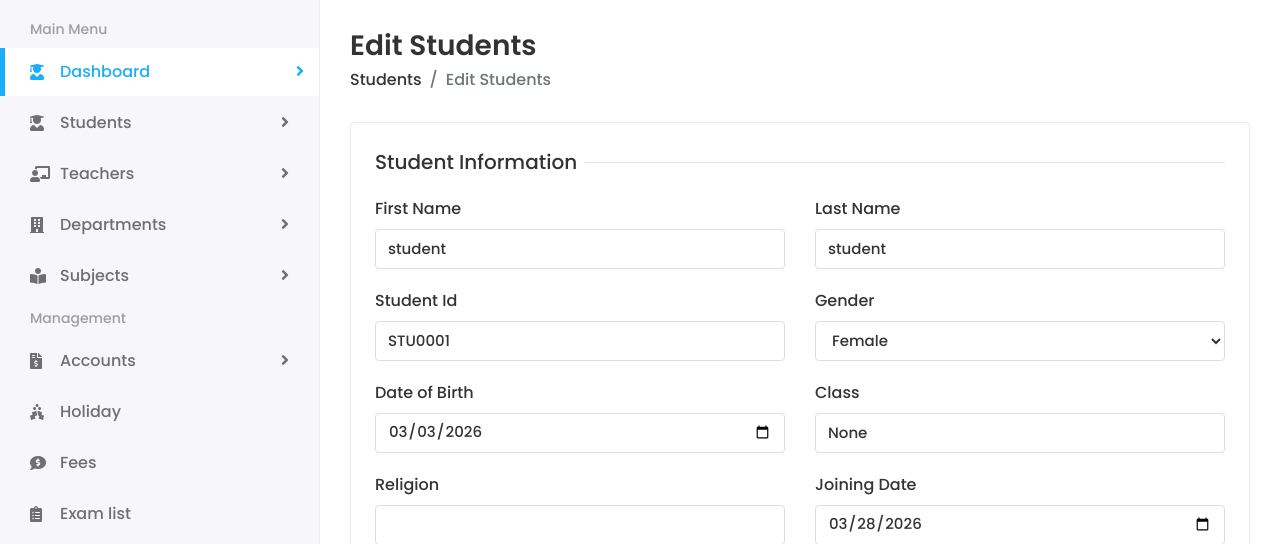
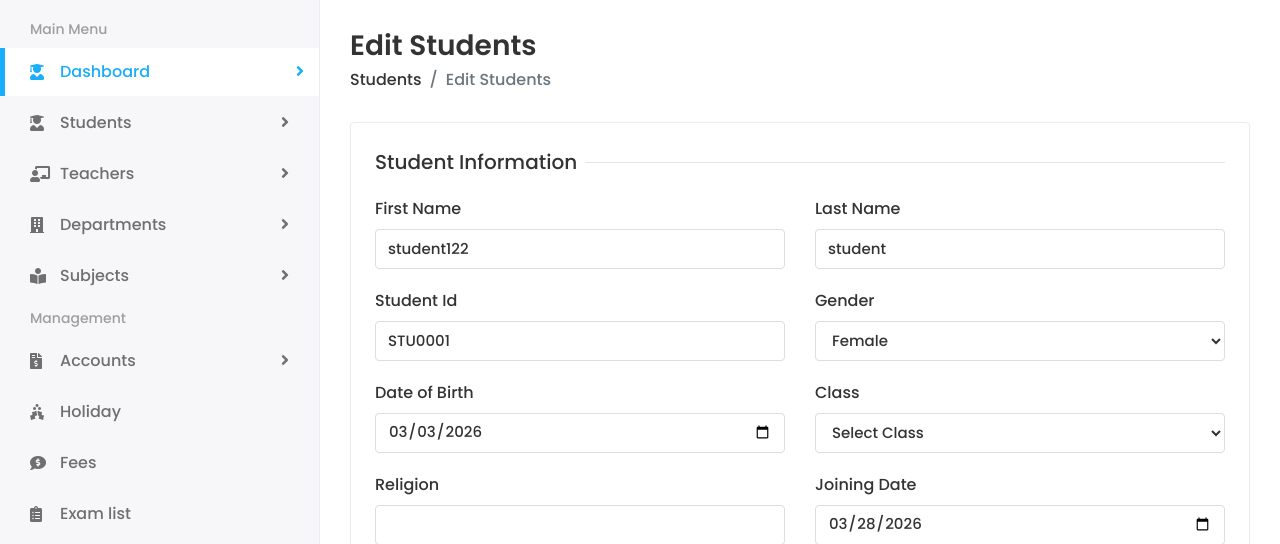
Before and after one commit to Oboualiti/School-PFM-Django-, a Django app: a page that uses templates/students/edit-student.html in a window 1280 px wide. Shown: the part 61-605 px from the top of the page. Run offline with Django 5.2, Linux system fonts and the light colour scheme; a user stored in the database is signed in; data comes from the database, SQL or seed files in the repository; both versions use the stored data as it was after the commit; some libraries are stand-ins or nearby versions.

Commit message:
last update

```diff
--- a/templates/students/edit-student.html
+++ b/templates/students/edit-student.html
@@ -27,13 +27,13 @@
                                 <div class="col-12 col-sm-6">
                                     <div class="form-group">
                                         <label>First Name</label>
-                                        <input type="text" name="first_name" class="form-control" value="{{ student.user.first_name }}">
+                                        <input type="text" name="first_name" class="form-control" value="{{ student.first_name }}">
                                     </div>
                                 </div>
                                 <div class="col-12 col-sm-6">
                                     <div class="form-group">
                                         <label>Last Name</label>
-                                        <input type="text" name="last_name" class="form-control" value="{{ student.user.last_name }}">
+                                        <input type="text" name="last_name" class="form-control" value="{{ student.last_name }}">
                                     </div>
                                 </div>
                                 <div class="col-12 col-sm-6">
@@ -60,7 +60,12 @@
                                 <div class="col-12 col-sm-6">
                                     <div class="form-group">
                                         <label>Class</label>
-                                        <input type="text" name="student_class" class="form-control" value="{{ student.student_class }}">
+                                        <select name="student_class" id="" class="form-control">
+                                            <option value="">Select Class</option>
+                                            <option value="Class 1" {% if student.student_class == 'Class 1' %}selected{% endif %}>Class 1</option>
+                                            <option value="Class 2" {% if student.student_class == 'Class 2' %}selected{% endif %}>Class 2</option>
+                                            <option value="Class 3" {% if student.student_class == 'Class 3' %}selected{% endif %}>Class 3</option>
+                                        </select>
                                     </div>
                                 </div>
                                 <div class="col-12 col-sm-6">
--- a/templates/students/students.html
+++ b/templates/students/students.html
@@ -44,7 +44,7 @@
                                        <td>
                                           <h2 class="table-avatar">
                                              {% comment %} <a href="{% url 'view_student' student.student_id %}" class="avatar avatar-sm mr-2"><img class="avatar-img rounded-circle" src="{{ student.student_image ? student.student_image.url : '' }}" alt="User Image"></a> {% endcomment %}
-                                             <a href="{% url 'view_student' student.student_id %}">{{ student.user.first_name }} {{ student.user.last_name}}</a>
+                                             <a href="{% url 'view_student' student.student_id %}">{{ student.first_name }} {{ student.last_name}}</a>
                                           </h2>
                                        </td>
                                        <td>{{ student.user.email }}</td>
```
Also changed, not shown: db.sqlite3.
